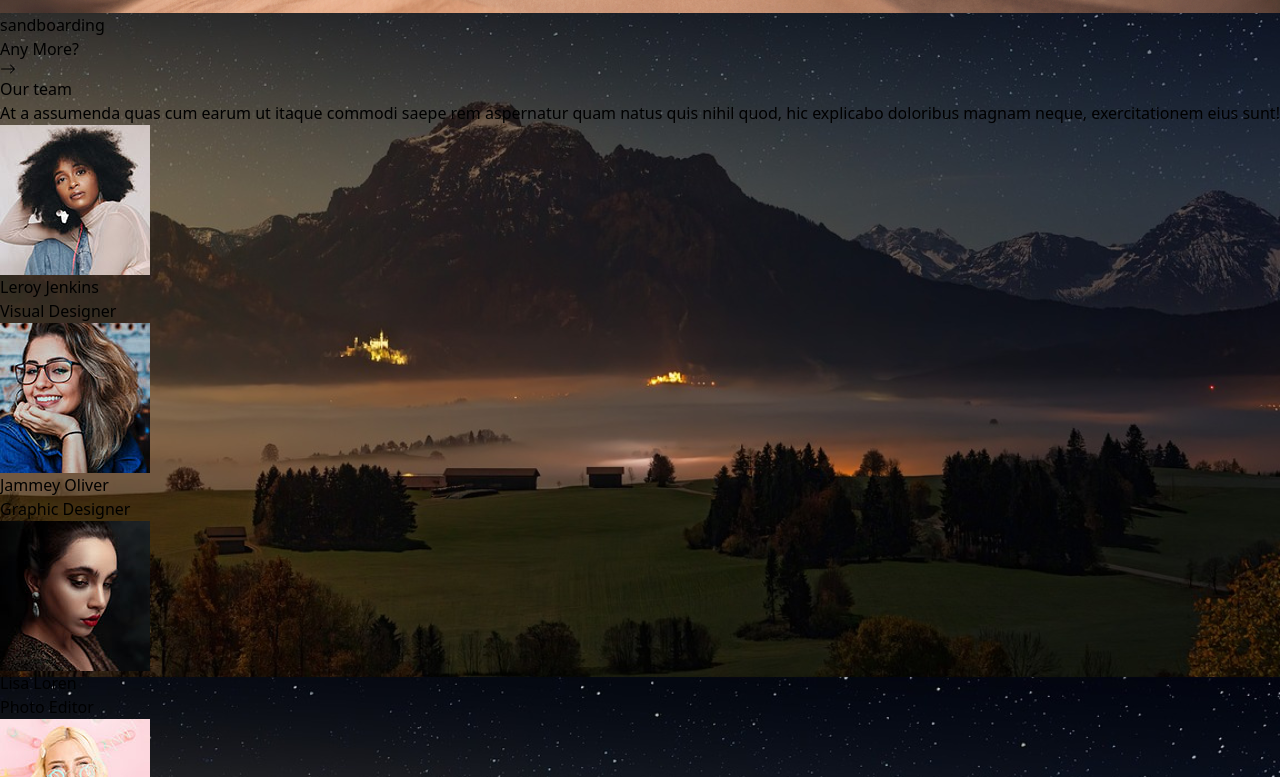
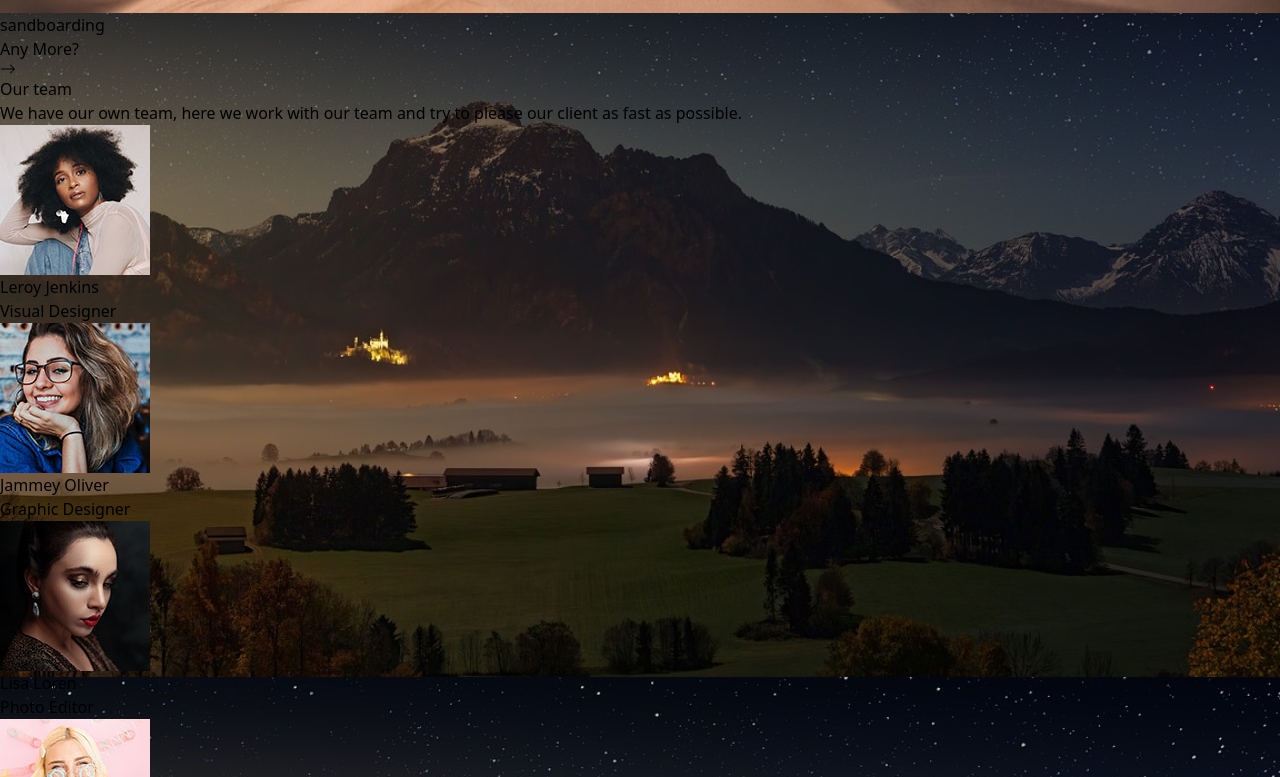
Before and after one commit to kdrbipul/midterm_2, a React (Vite) app: page / in a window 1280 px wide. Shown: the part 4123-4900 px from the top of the page. Built offline with nearby package versions, Linux system fonts and the light colour scheme.

Commit message:
some correction team part

```diff
--- a/src/Components/Team/Team.jsx
+++ b/src/Components/Team/Team.jsx
@@ -11,7 +11,7 @@ const Team = () => {
         <section data-aos="flip-up" data-aos-duration="3000" className="py-6 container mx-auto bg-transparent text-gray-100">
         <div className="container flex flex-col items-center justify-center p-4 mx-auto space-y-8 sm:p-10">
             <h1 className="text-4xl font-bold leadi text-center sm:text-5xl">Our team</h1>
-            <p className="max-w-2xl text-center text-white">At a assumenda quas cum earum ut itaque commodi saepe rem aspernatur quam natus quis nihil quod, hic explicabo doloribus magnam neque, exercitationem eius sunt!</p>
+            <p className="max-w-2xl text-center text-white">We have our own team, here we work with our team and try to please our client as fast as possible.</p>
             <div className="flex flex-row flex-wrap-reverse justify-center">
                 <div className="flex flex-col justify-center m-8 text-center">
                     <img alt="" className="self-center flex-shrink-0 w-24 h-24 mb-4 bg-center bg-cover rounded-full bg-gray-500" src={team1} />
```
